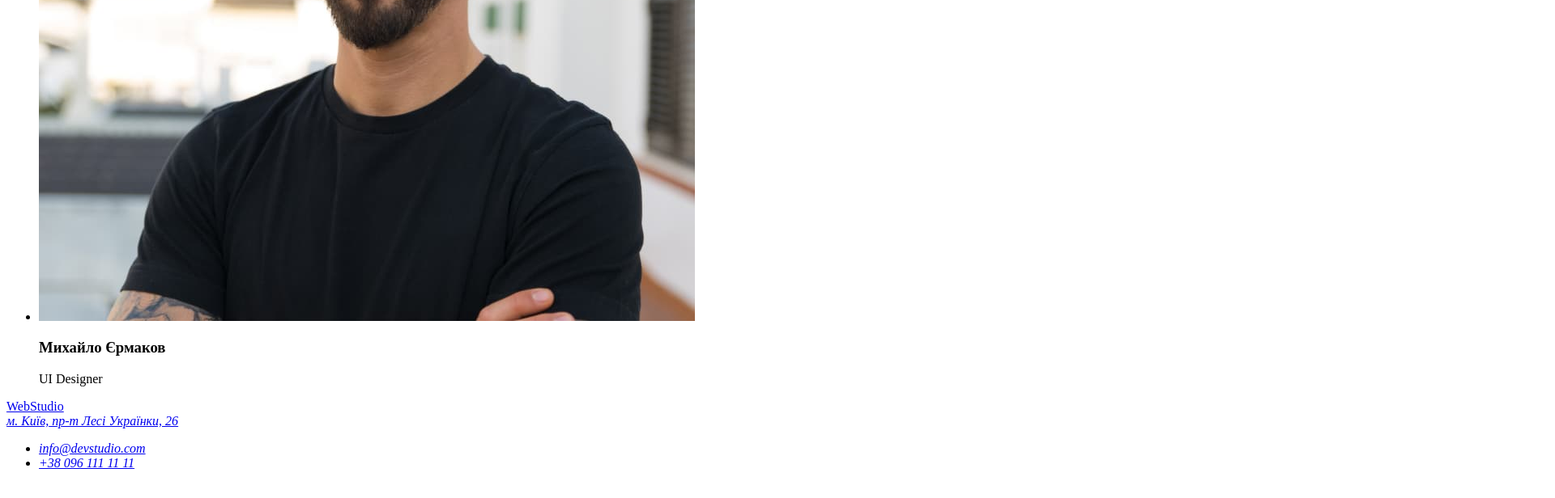
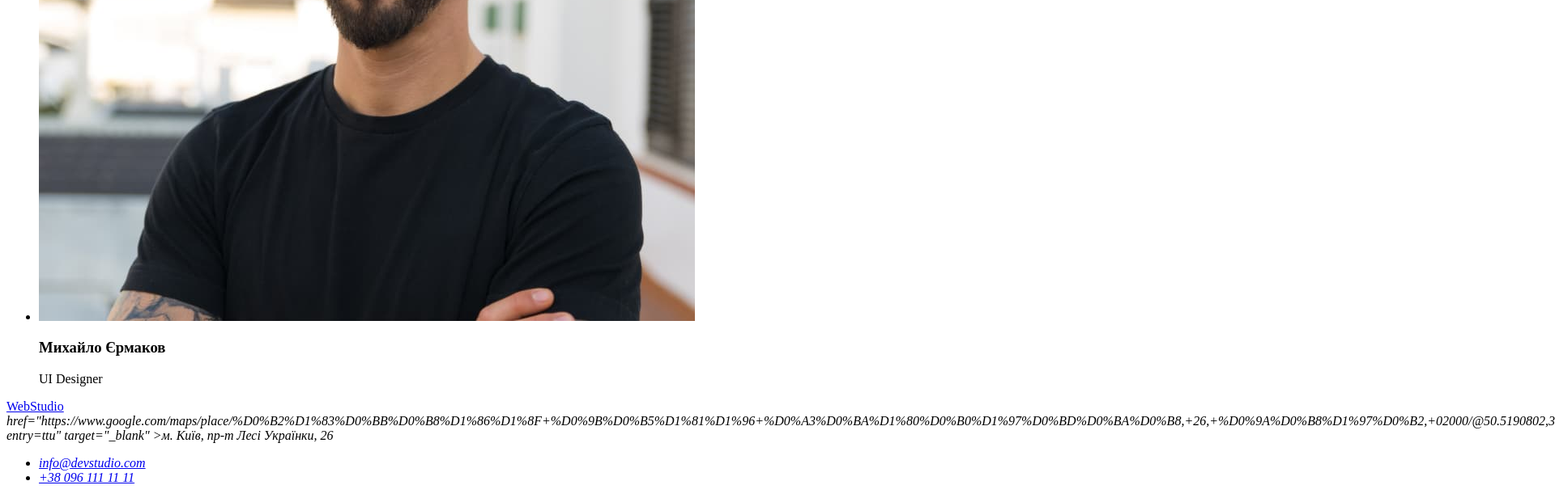
Before and after one commit to davuush/hmwrk4and5, a plain HTML site: page index.html in a window 1280 px wide. Shown: the part 3993-4609 px from the top of the page at 81% size, 1920 px wide, since content can reach past the window. Drawn offline with Linux system fonts and the light colour scheme.

Commit message:
first commit

```diff
--- a/index.html
+++ b/index.html
@@ -106,7 +106,7 @@
       <address>
 
 
-            <a
+            <a>
               href="https://www.google.com/maps/place/%D0%B2%D1%83%D0%BB%D0%B8%D1%86%D1%8F+%D0%9B%D0%B5%D1%81%D1%96+%D0%A3%D0%BA%D1%80%D0%B0%D1%97%D0%BD%D0%BA%D0%B8,+26,+%D0%9A%D0%B8%D1%97%D0%B2,+02000/@50.5190802,30.4385136,17z/data=!3m1!4b1!4m6!3m5!1s0x40d4d29b9e369069:0xff64663a5fd75cd5!8m2!3d50.5190802!4d30.4385136!16s%2Fg%2F11hz60_tnl?entry=ttu"
               target="_blank"
               >м. Київ, пр-т Лесі Українки, 26</a>
```
